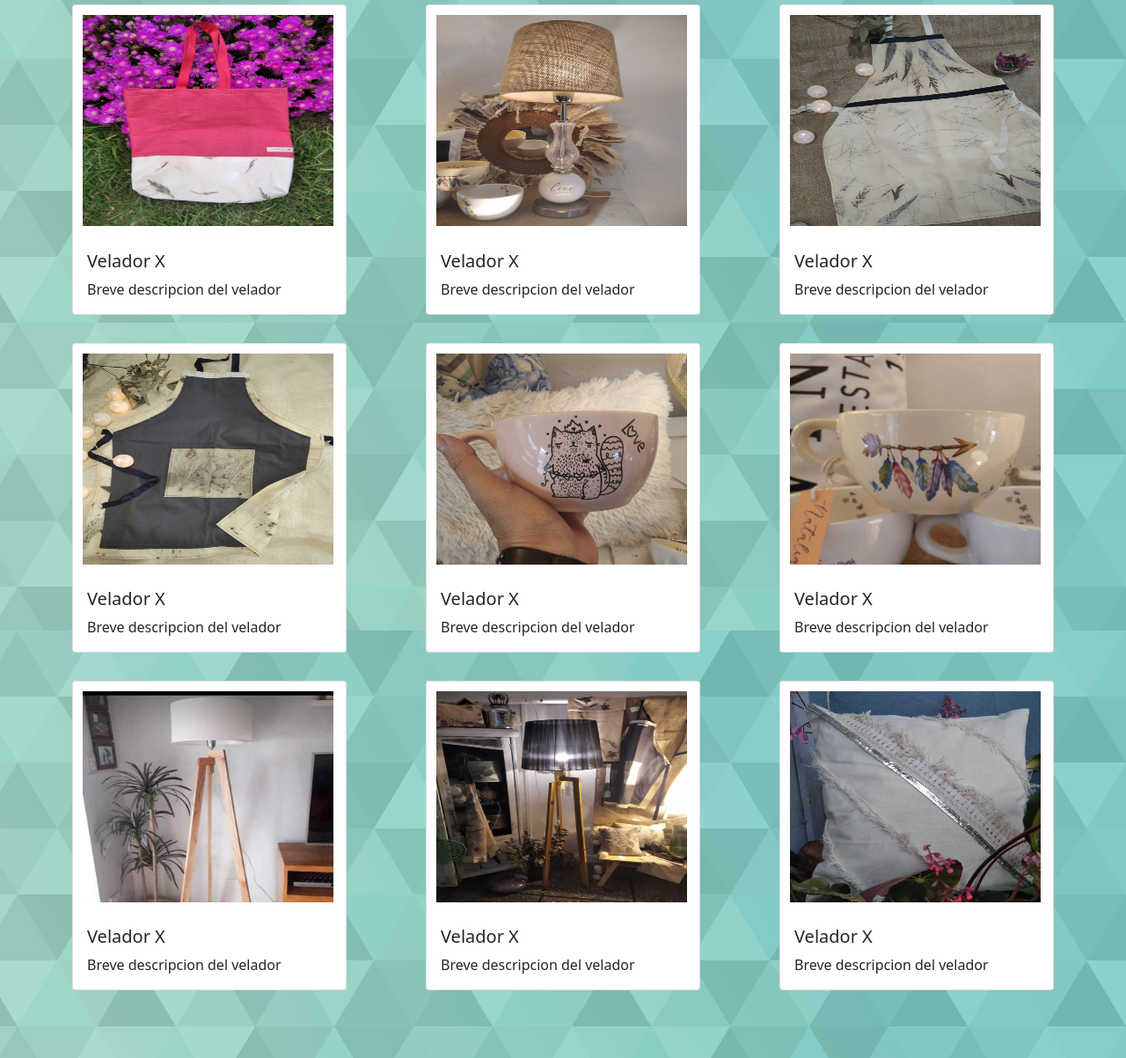
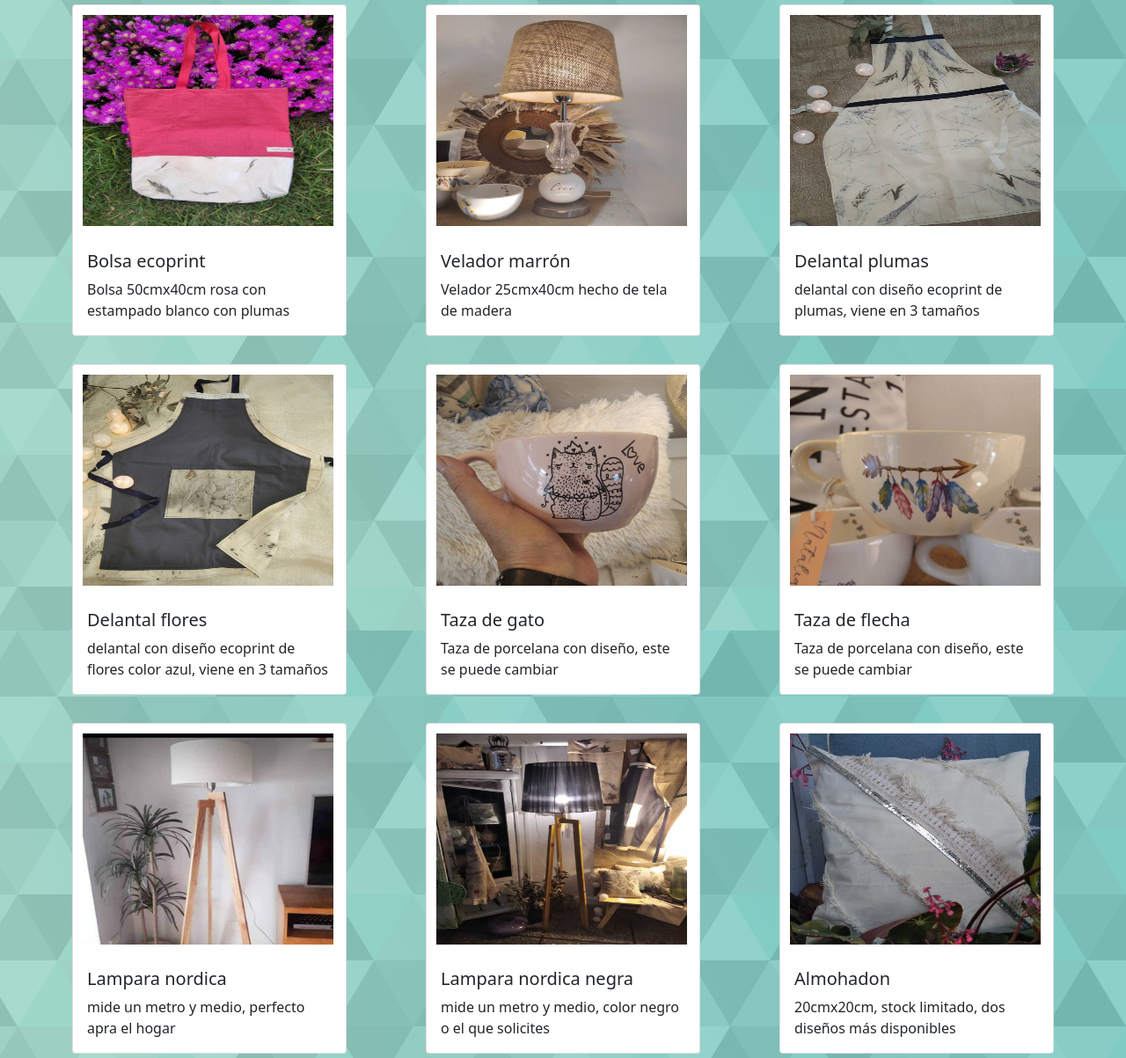
Before and after one commit to FranGFrau/Proyecto-Web, a website: page index.html in a window 1280 px wide. Shown: the part 883-2086 px from the top of the page at 88% size. Drawn offline with nearby package versions, Linux system fonts and the light colour scheme; grey boxes are pictures that could not be loaded.

Commit message:
index terminado

```diff
--- a/index.html
+++ b/index.html
@@ -87,22 +87,22 @@
             <div class="card" style="width: 19.5rem ;">
               <img src="./multimedia/bolsa destacada.jpeg" class="fotosProductos" alt="...">
               <div class="card-body">
-                <h5 class="card-title">Velador X</h5>
-                <p class="card-text">Breve descripcion del velador</p>
+                <h5 class="card-title">Bolsa ecoprint</h5>
+                <p class="card-text">Bolsa 50cmx40cm rosa con estampado blanco con plumas</p>
               </div>
             </div>
             <div class="card" style="width: 19.5rem;">
               <img src="./multimedia/velador destacado1.jpeg" class="fotosProductos" alt="...">
               <div class="card-body">
-                <h5 class="card-title">Velador X</h5>
-                <p class="card-text">Breve descripcion del velador</p>
+                <h5 class="card-title">Velador marrón</h5>
+                <p class="card-text">Velador 25cmx40cm hecho de tela de madera</p>
               </div>
             </div>
             <div class="card" style="width: 19.5rem;">
               <img src="./multimedia/delantal destacado1.jpeg" class="fotosProductos" alt="...">
               <div class="card-body">
-                <h5 class="card-title">Velador X</h5>
-                <p class="card-text">Breve descripcion del velador</p>
+                <h5 class="card-title">Delantal plumas</h5>
+                <p class="card-text">delantal con diseño ecoprint de plumas, viene en 3 tamaños</p>
               </div>
             </div>
         </div>
@@ -110,22 +110,22 @@
           <div class="card" style="width: 19.5rem;">
             <img src="./multimedia/delatanl destacado2.jpeg" class="fotosProductos" alt="...">
             <div class="card-body">
-              <h5 class="card-title">Velador X</h5>
-              <p class="card-text">Breve descripcion del velador</p>
+              <h5 class="card-title">Delantal flores</h5>
+              <p class="card-text">delantal con diseño ecoprint de flores color azul, viene en 3 tamaños</p>
             </div>
           </div>
           <div class="card" style="width: 19.5rem;">
             <img src="./multimedia/taza1.jpeg" class="fotosProductos" alt="...">
             <div class="card-body">
-              <h5 class="card-title">Velador X</h5>
-              <p class="card-text">Breve descripcion del velador</p>
+              <h5 class="card-title">Taza de gato</h5>
+              <p class="card-text">Taza de porcelana con diseño, este se puede cambiar</p>
             </div>
           </div>
           <div class="card" style="width: 19.5rem;">
             <img src="./multimedia/taza2.jpeg" class="fotosProductos" alt="...">
             <div class="card-body">
-              <h5 class="card-title">Velador X</h5>
-              <p class="card-text">Breve descripcion del velador</p>
+              <h5 class="card-title">Taza de flecha</h5>
+              <p class="card-text">Taza de porcelana con diseño, este se puede cambiar</p>
             </div>
           </div>
       </div>
@@ -133,22 +133,22 @@
           <div class="card" style="width: 19.5rem;">
             <img src="./multimedia/lampara de pie destacada1.jpeg" class="fotosProductos" alt="...">
             <div class="card-body">
-              <h5 class="card-title">Velador X</h5>
-              <p class="card-text">Breve descripcion del velador</p>
+              <h5 class="card-title">Lampara nordica</h5>
+              <p class="card-text">mide un metro y medio, perfecto apra el hogar</p>
             </div>
           </div>
           <div class="card" style="width: 19.5rem;">
             <img src="./multimedia/lampara de pie destacada2.jpeg" class="fotosProductos" alt="...">
             <div class="card-body">
-              <h5 class="card-title">Velador X</h5>
-              <p class="card-text">Breve descripcion del velador</p>
+              <h5 class="card-title">Lampara nordica negra</h5>
+              <p class="card-text">mide un metro y medio, color negro o el que solicites </p>
             </div>
           </div>
           <div class="card" style="width: 19.5rem;">
             <img src="./multimedia/almohadon destacado1.jpeg" class="fotosProductos" alt="...">
             <div class="card-body">
-              <h5 class="card-title">Velador X</h5>
-              <p class="card-text">Breve descripcion del velador</p>
+              <h5 class="card-title">Almohadon</h5>
+              <p class="card-text"> 20cmx20cm, stock limitado, dos diseños más disponibles</p>
             </div>
           </div>
       </div>
@@ -191,7 +191,7 @@
           <a href="https://www.instagram.com/nataliaefrau/" class="footer__redes"
             ><img src="./multimedia/instagram.png" alt=""
           /></a>
-          <a href="" class="footer__redes"><img src="./multimedia/whatsapp (1).png" alt="" /></a>
+          <a href="https://wa.me/+5492215627972" class="footer__redes"><img src="./multimedia/whatsapp (1).png" alt="" /></a>
           </div>
         </div>
       </section>
--- a/package.json
+++ b/package.json
@@ -1,5 +1,5 @@
 {
-  "name": "prueba",
+  "name": "Proyecto web final",
   "version": "1.0.0",
   "description": "sitio web de pantallas illusao, donde se muestran productos, una breve descripcionde quien es y que hizo el dueño",
   "main": "index.js",
```
Also changed, not shown: changelog.txt.txt (deleted, +0 -11 lines), contacto.html (+1 -1 lines), cursos.html (+1 -2 lines), productos.html (+1 -1 lines), sobremi.html (+1 -1 lines).
